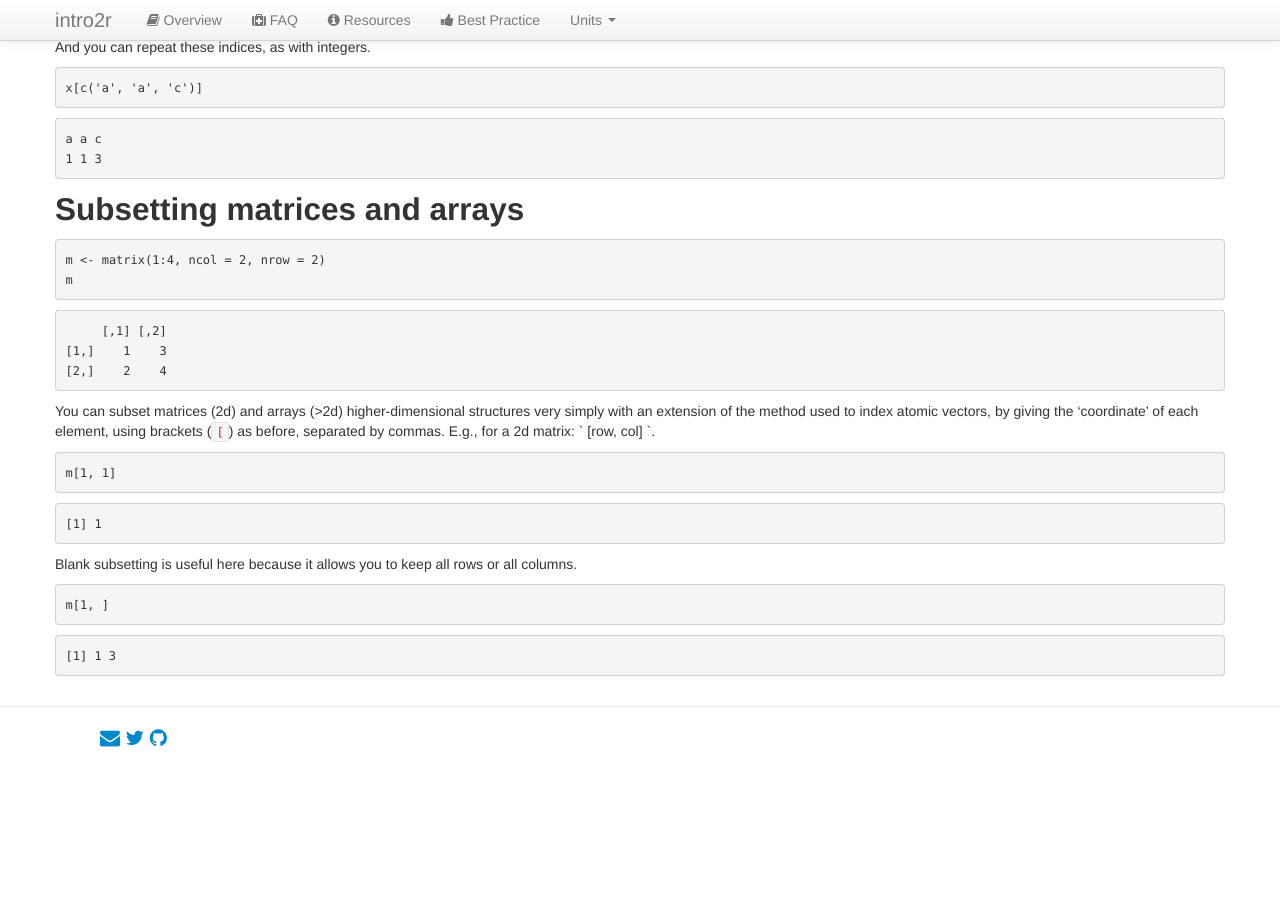
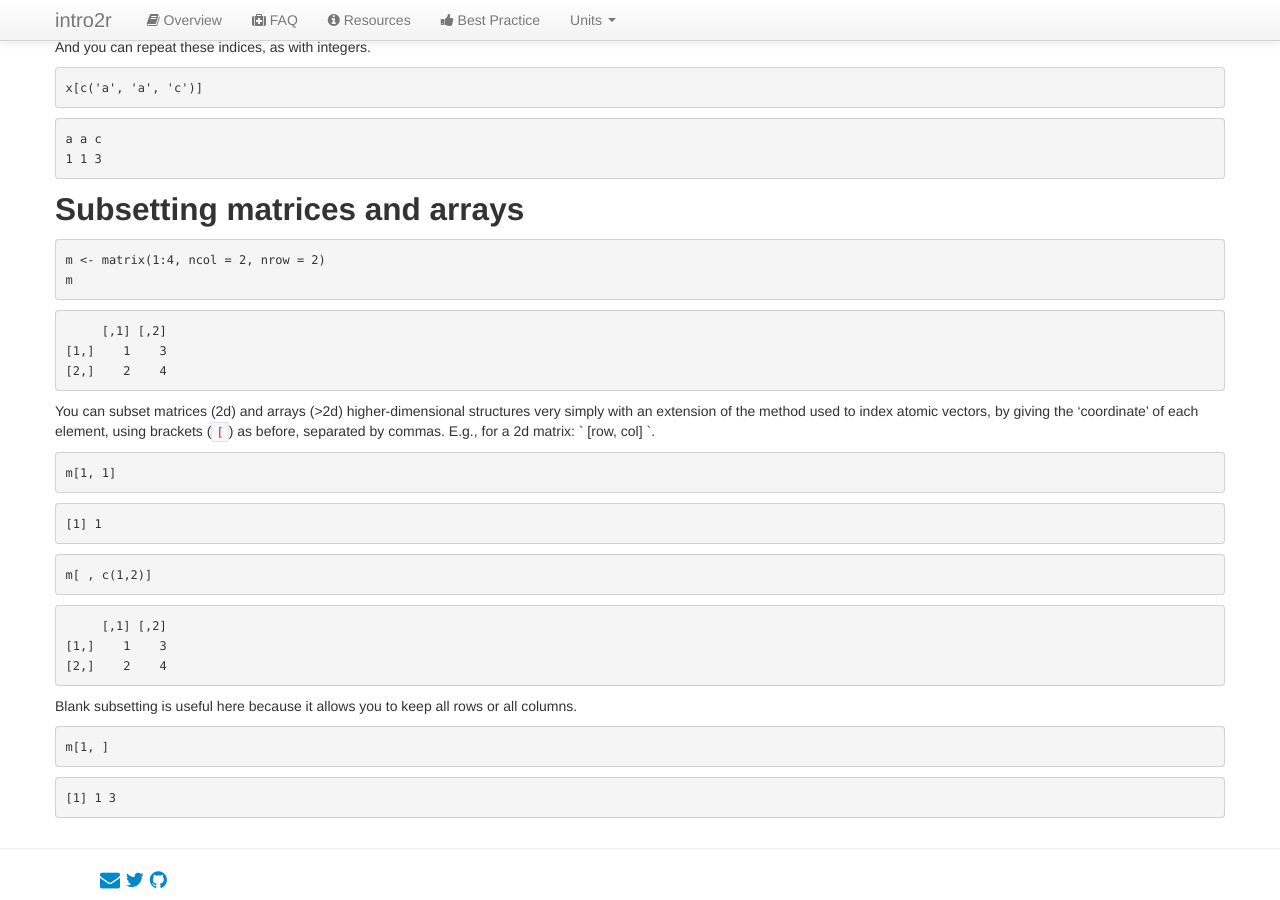
Before and after one commit to intro2r/intro2r, a Jekyll site: the page built from unit2/subsetting-and-indexing.md, in a window 1280 px wide and 900 px high, scrolled down 2404 px. Built offline with Jekyll 4.4.1, drawn with Linux system fonts in a browser that asks for light colours; before the commit the page ends 3162 px from its top, so only the background shows below that.

Commit message:
Update subsetting-and-indexing.md

````diff
--- a/unit2/subsetting-and-indexing.md
+++ b/unit2/subsetting-and-indexing.md
@@ -175,6 +175,14 @@ m[1, 1]
 [1] 1
 ```
 
+```r
+m[ , c(1,2)]
+```
+```
+     [,1] [,2]
+[1,]    1    3
+[2,]    2    4
+```
 
 Blank subsetting is useful here because it allows you to keep all rows or all columns.
 ```r
````
